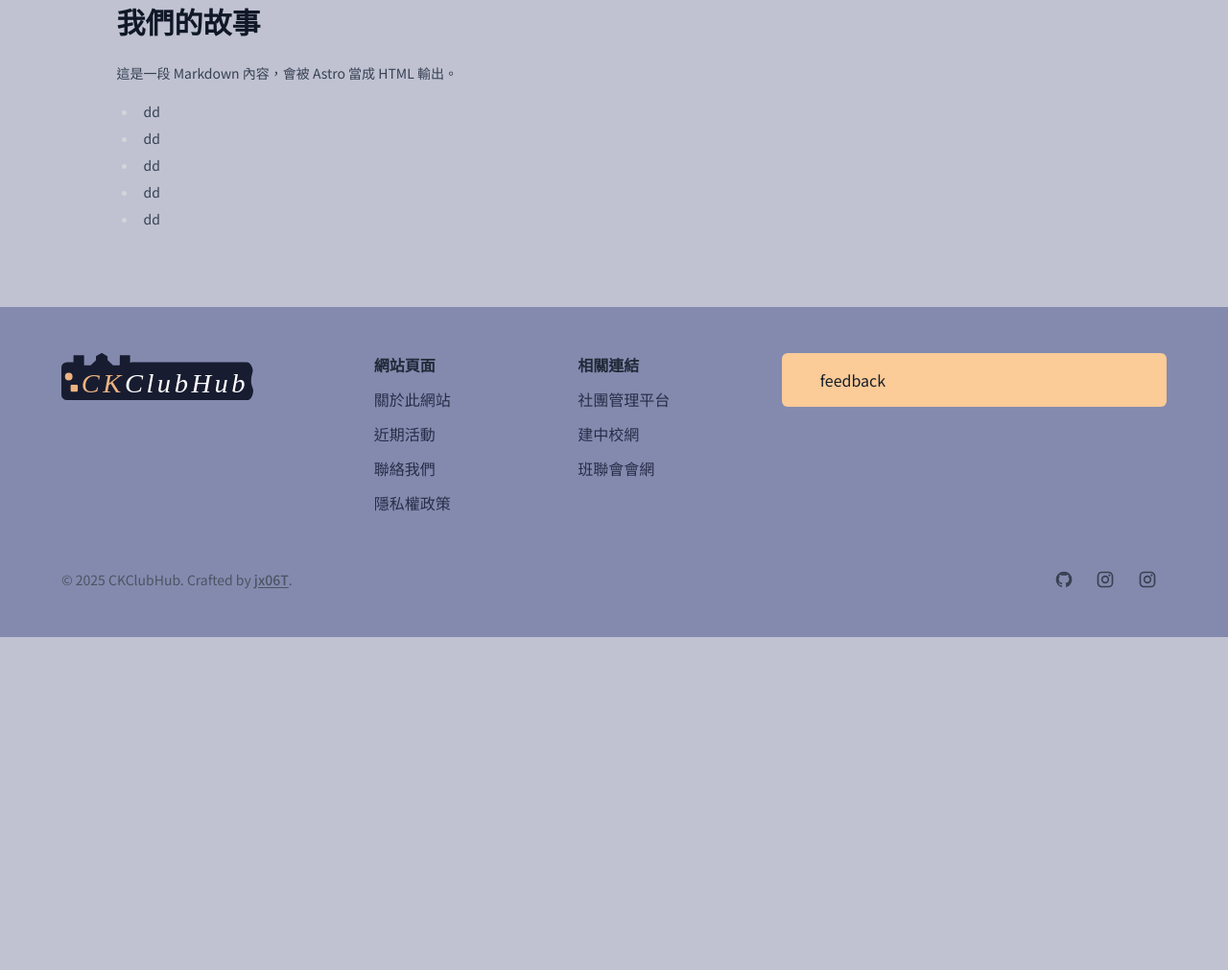
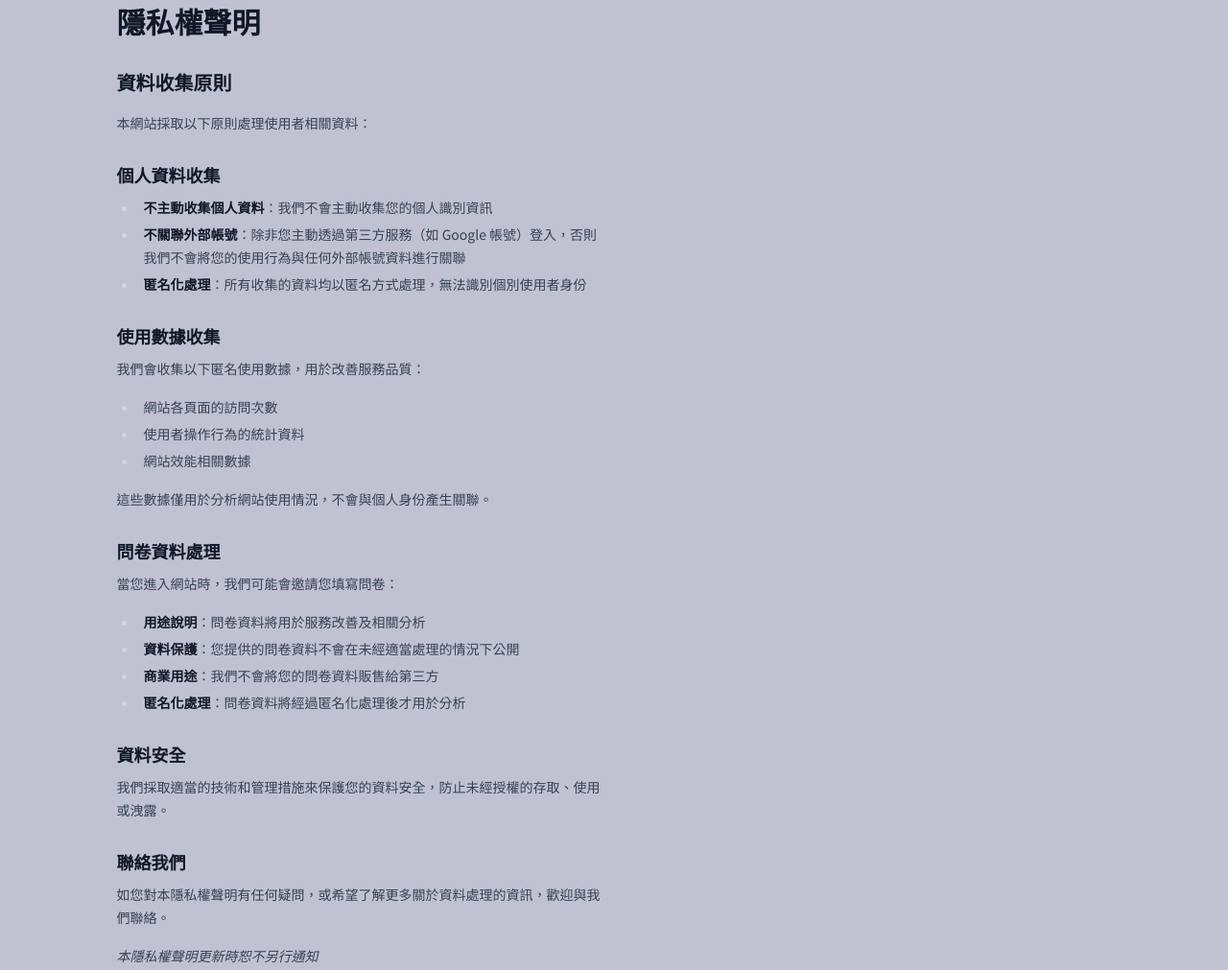
Before and after one commit to jx06T/ck_club, an Astro site: page /privacy in a window 1280 px wide. Shown: the part 296-1307 px from the top of the page at 96% size. Before the commit the page ends 960 px from the top, so only its background shows below. Built offline with nearby package versions, Linux system fonts and the light colour scheme; Astro itself is replaced by a stand-in of ours.

Commit message:
Update privacy.md

```diff
--- a/src/pages/privacy.md
+++ b/src/pages/privacy.md
@@ -4,10 +4,36 @@ layout: ../layouts/MarkdownLayout.astro
 date : "2025-07-08"
 ---
 
-# 我們的故事
-這是一段 Markdown 內容，會被 Astro 當成 HTML 輸出。
-- dd
-- dd
-- dd
-- dd
-- dd
+# 隱私權聲明
+## 資料收集原則
+
+本網站採取以下原則處理使用者相關資料：
+
+### 個人資料收集
+- **不主動收集個人資料**：我們不會主動收集您的個人識別資訊
+- **不關聯外部帳號**：除非您主動透過第三方服務（如 Google 帳號）登入，否則我們不會將您的使用行為與任何外部帳號資料進行關聯
+- **匿名化處理**：所有收集的資料均以匿名方式處理，無法識別個別使用者身份
+
+### 使用數據收集
+我們會收集以下匿名使用數據，用於改善服務品質：
+- 網站各頁面的訪問次數
+- 使用者操作行為的統計資料
+- 網站效能相關數據
+
+這些數據僅用於分析網站使用情況，不會與個人身份產生關聯。
+
+### 問卷資料處理
+當您進入網站時，我們可能會邀請您填寫問卷：
+- **用途說明**：問卷資料將用於服務改善及相關分析
+- **資料保護**：您提供的問卷資料不會在未經適當處理的情況下公開
+- **商業用途**：我們不會將您的問卷資料販售給第三方
+- **匿名化處理**：問卷資料將經過匿名化處理後才用於分析
+
+### 資料安全
+我們採取適當的技術和管理措施來保護您的資料安全，防止未經授權的存取、使用或洩露。
+
+### 聯絡我們
+如您對本隱私權聲明有任何疑問，或希望了解更多關於資料處理的資訊，歡迎與我們聯絡。
+
+
+*本隱私權聲明更新時恕不另行通知*
```
